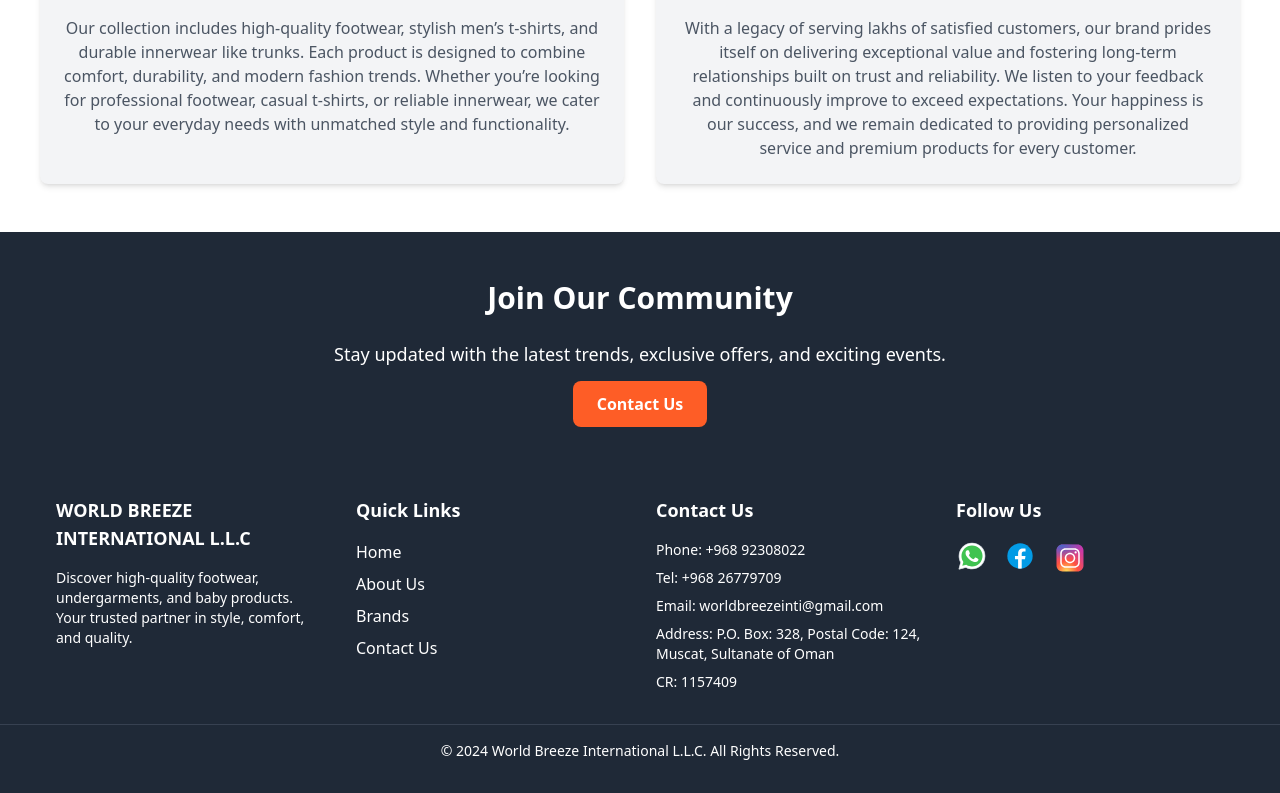
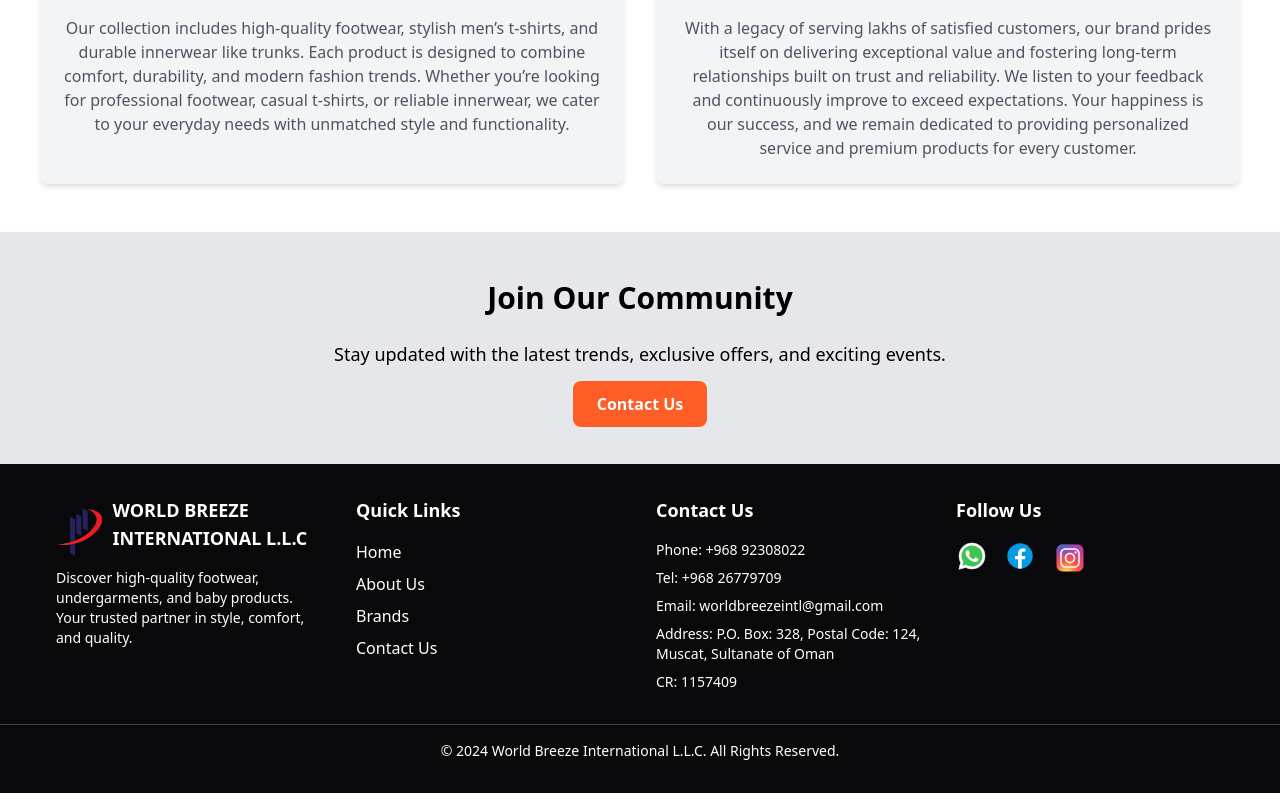
Before and after one commit to assessment-hisan/breeze, a React (Vite) app: page /about in a window 1280 px wide. Shown: the part 882-1675 px from the top of the page. Built offline with nearby package versions, Linux system fonts and the light colour scheme.

Commit message:
some update intl and else

```diff
--- a/src/components/Footer.jsx
+++ b/src/components/Footer.jsx
@@ -2,11 +2,14 @@ import { NavLink } from "react-router-dom";
 
 const Footer = () => {
   return (
-    <footer className="bg-gray-800 text-white py-8">
+    <footer className="bg-zinc-950 text-white py-8">
       <div className="max-w-[1200px] mx-auto px-4 grid grid-cols-1 sm:grid-cols-2 lg:grid-cols-4 gap-8">
         {/* Section 1: Logo and About */}
         <div>
+          <div className="flex items-center gap-2">
+            <img src="/favicon.png" alt="" className="w-14 h-14 "/>
           <h2 className="text-lg font-bold mb-4 uppercase ">World Breeze International L.L.C</h2>
+          </div>
           <p className="text-sm">
             Discover high-quality footwear, undergarments, and baby products. Your trusted partner in style, comfort, and quality.
           </p>
@@ -45,7 +48,7 @@ const Footer = () => {
             </li>
             <li>
               <span>Email: </span>
-              <a href="mailto:worldbreezeinti@gmail.com" className="hover:underline">worldbreezeinti@gmail.com</a>
+              <a href="mailto:worldbreezeintl@gmail.com" className="hover:underline">worldbreezeintl@gmail.com</a>
             </li>
             <li>
               <span>Address: </span>
--- a/src/components/pages/About.jsx
+++ b/src/components/pages/About.jsx
@@ -2,7 +2,7 @@ import React from 'react';
 
 const About = () => {
   return (
-    <div className="bg-gray-50 text-gray-800">
+    <div className="bg-gray-200 text-gray-800">
       {/* Hero Section */}
       <section
         className="hidden md:relative bg-cover bg-center h-[100px] md:h-[400px]"
@@ -27,7 +27,7 @@ const About = () => {
           C.R. 1157409, RO Box: 328, Postal Code: 124, Muscat, Sultanate of Oman, Mob: 92308022, Tel: 26779709
         </p>
         <p className="text-lg text-gray-600 mt-4">
-          Email: <a href="mailto:worldbreezeinti@gmail.com" className="text-blue-500">worldbreezeinti@gmail.com</a>,
+          Email: <a href="mailto:worldbreezeintl@gmail.com" className="text-blue-500">worldbreezeintl@gmail.com</a>,
         </p>
       </section>
 
@@ -83,7 +83,7 @@ const About = () => {
 </section>
 
       {/* Footer Call-to-Action */}
-      <section className="bg-gray-800 text-white py-12">
+      <section className="bg-gray-200 text-black py-12">
         <div className="max-w-[1200px] mx-auto text-center">
           <h3 className="text-3xl font-bold mb-6">Join Our Community</h3>
           <p className="text-lg mb-6">
@@ -91,7 +91,7 @@ const About = () => {
           </p>
           <a
             href="/contact"
-            className="px-6 py-3 bg-primary hover:bg-primary-dark rounded-lg text-white font-bold"
+            className="px-6 py-3 bg-primary hover:bg-primary/70 transition-all rounded-lg text-white font-bold"
           >
             Contact Us
           </a>
--- a/src/components/pages/Contact.jsx
+++ b/src/components/pages/Contact.jsx
@@ -6,7 +6,10 @@ const Contact = () => {
       <div className="w-full max-w-4xl bg-white shadow-md rounded-md grid grid-cols-1 md:grid-cols-2">
         {/* Left Section: Company Details */}
         <div className="hidden md:block p-6">
-          <h2 className="text-2xl font-poppins font-semibold mb-4">WORLD BREEZE INTERNATIONAL L.L.C</h2>
+          <div className='flex item-center gap-2 h-14 mb-6'>
+            <img src="/favicon.png" alt="" />
+          <h2 className="text-[1.4rem] font-poppins font-semibold mb-4">WORLD BREEZE INTERNATIONAL L.L.C</h2>
+          </div>
           <p className=" text-base  font-semibold mb-2">رونق النسيم العالمية ش.م.م</p>
           <p className="text-base  font-semibold mb-4">FOOTWEAR | UNDER GARMENTS | BABY PRODUCTS</p>
           <div className="hidden md:block text-sm text-gray-700 space-y-2">
@@ -36,10 +39,10 @@ const Contact = () => {
             <p>
               Email:{" "}
               <a
-                href="mailto:worldbreezeinti@gmail.com"
+                href="mailto:worldbreezeintl@gmail.com"
                 className="font-semibold "
               >
-                worldbreezeinti@gmail.com
+                worldbreezeintl@gmail.com
               </a>
             </p>
           </div>
--- a/src/components/ui/Section.jsx
+++ b/src/components/ui/Section.jsx
@@ -8,7 +8,7 @@ const Section = ({title, products, }) => {
       {products.map((product, index) => (
         <div
           key={index}
-          className="bg-white shadow-md rounded-sm overflow-hidden transform transition delay-200 duration-300 hover:scale-95"
+          className="bg-white shadow-md rounded-lg overflow-hidden transform transition delay-200 duration-300 hover:scale-95"
         >
           <img
             src={product.image}
@@ -17,7 +17,7 @@ const Section = ({title, products, }) => {
           />
           <div className="p-4 text-center">
             <h3 className="text-base font-medium">{product.title}</h3>
-            <p className="text-xl text-zinc-900 font-bold">{product.price}</p>
+            {/* <p className="text-xl text-zinc-900 font-bold">{product.price}</p> */}
           </div>
         </div>
       ))}
```
